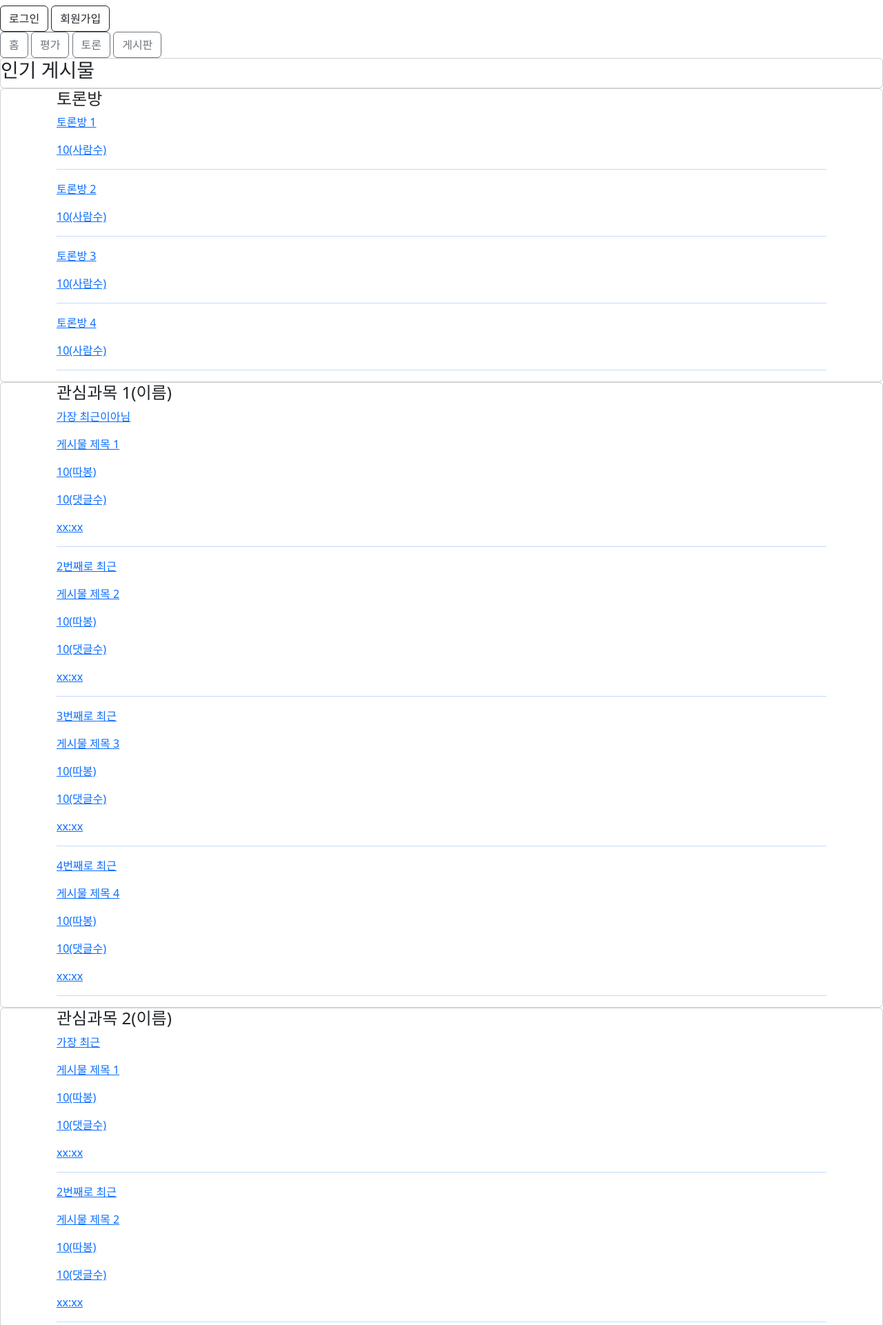
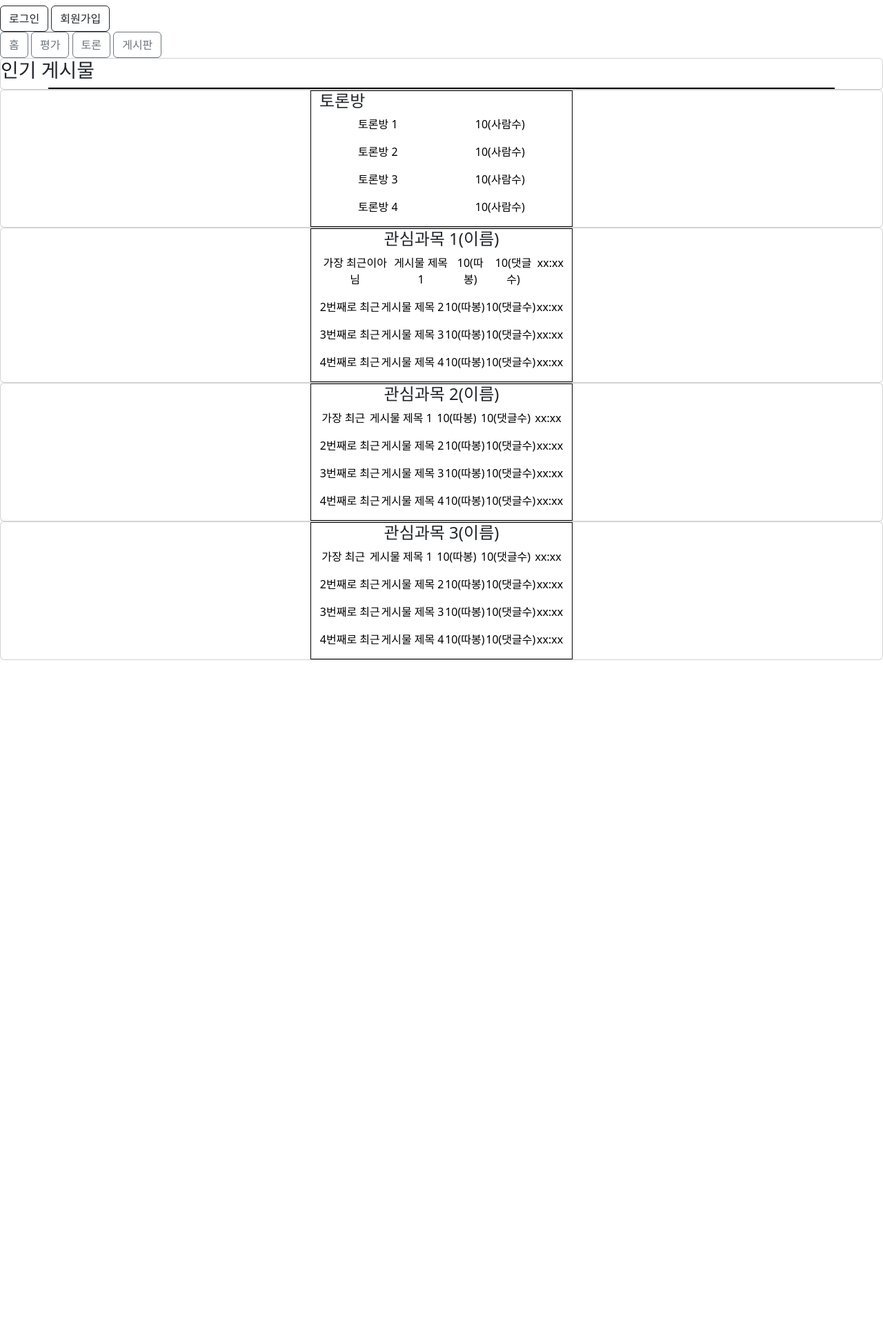
Before and after one commit to king258436/ChungbukStudyCommnity, a Django app: template templates/main/index.html in a window 1280 px wide. Shown: the top 1921 px of the page at 69% size. After the commit the page ends 957 px from the top, so only its background shows below. Run offline with Django 3.2, Linux system fonts and the light colour scheme; the template is opened without the code that fills it, so the values that code supplies are empty.

Commit message:
new file:   static/css/index.css 	modified:   templates/main/index.html

```diff
--- /dev/null
+++ b/static/css/index.css
@@ -0,0 +1,40 @@
+
+
+.card .list{
+    text-align: center;
+}
+.interest_subject{
+    text-align: center;
+}
+
+.container p.hot_logo{
+    color: red
+}
+.container {
+    border: 1px solid black;
+    width: 800px;
+}
+
+.container h3 a{
+    text-align: center;
+}
+.container .list{
+    display: flex;
+}
+.container .list p {
+    flex-grow: 1;
+}
+.container .list p.post-title {
+    flex-grow: 5;
+}
+a.list{
+    text-decoration: none;
+    color:black
+}
+
+.recent_debate_room .card .container{
+    width:380px;
+}
+.interest_subject .card .container{
+    width:380px;
+}
--- a/templates/main/index.html
+++ b/templates/main/index.html
@@ -68,7 +68,6 @@
                         <p>토론방 2</p>
 
                         <p class="people active">10(사람수)</p>
-
                         <hr>
                     </a>
                     <a class="list" href="#">
```
